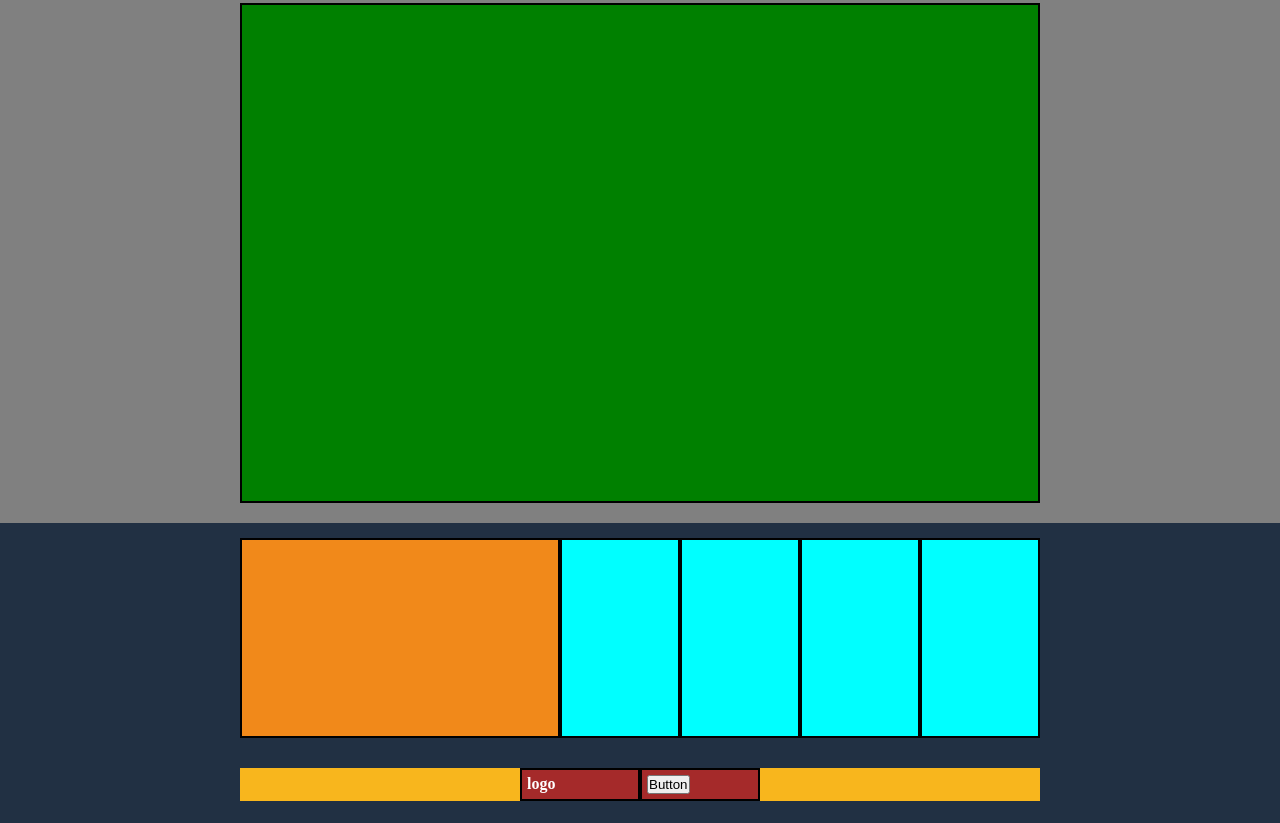
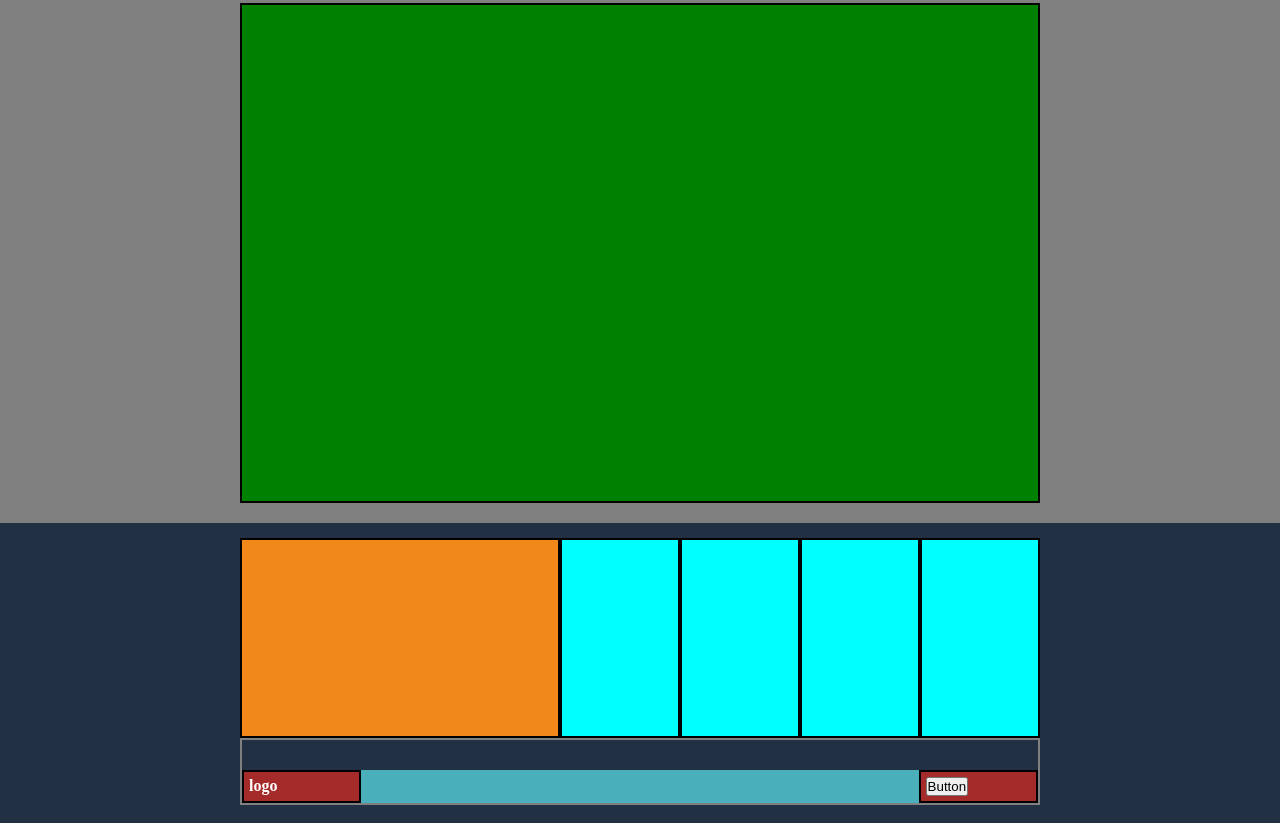
Before and after one commit to DamianoLunardo/htmlcss-struttura-discord, a plain HTML site: page index.html in a window 1280 px wide. Shown: the part 1199-2022 px from the top of the page. Drawn offline with Linux system fonts and the light colour scheme.

Commit message:
FIx 2nd footer

```diff
--- a/index.html
+++ b/index.html
@@ -77,7 +77,7 @@
             </div>
 
             <section class="container footer2">
-				<div class="row">
+				<div class="rowA">
 					<div class="col-3fa">logo</div>
                     <div class="col-3fb"> <button class="button" type="button">Button</button> </div>
 				</div>
--- a/style.css
+++ b/style.css
@@ -73,12 +73,13 @@ body {
 .row-1 {
 	display: flex;
 	flex-wrap: wrap;
-	background-color: rgb(238, 127, 222);
+
 	color: black;
 	justify-content: center;
 }
 
 .col-8 {
+	background-color: pink;
 	flex-basis: 80%;
 	height: 240px;
 }
@@ -163,15 +164,22 @@ body {
 }
 
 /* footer 2nd part */
+.rowA {
+	display: flex;
+	flex-wrap: wrap;
+	background-color: rgb(73, 175, 186);
+	color: black;
+	justify-content: space-between;
+}
+
 
 .footer2 {
 	padding-top: 30px;
-    border-color: red;
-	border-bottom: 10px;
+    border: solid gray 2px;
 }
 
 .col-3fa, .col-3fb {
 	flex-basis: 15%;
 	background-color: brown;
-	/*justify-content: space-between;*/
+
 }
```
